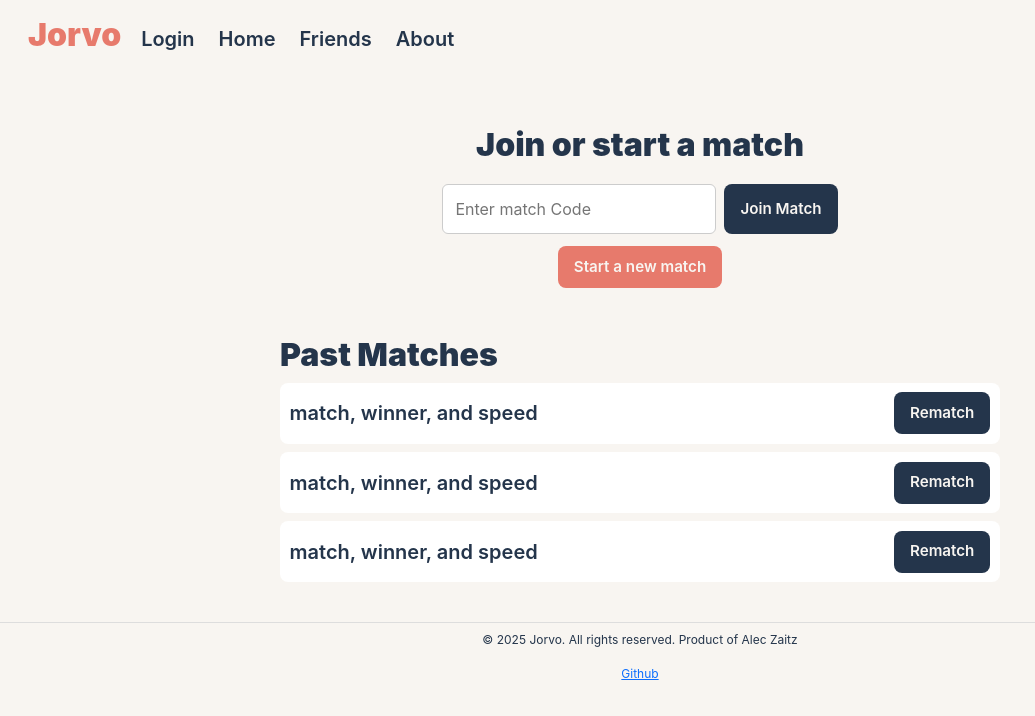
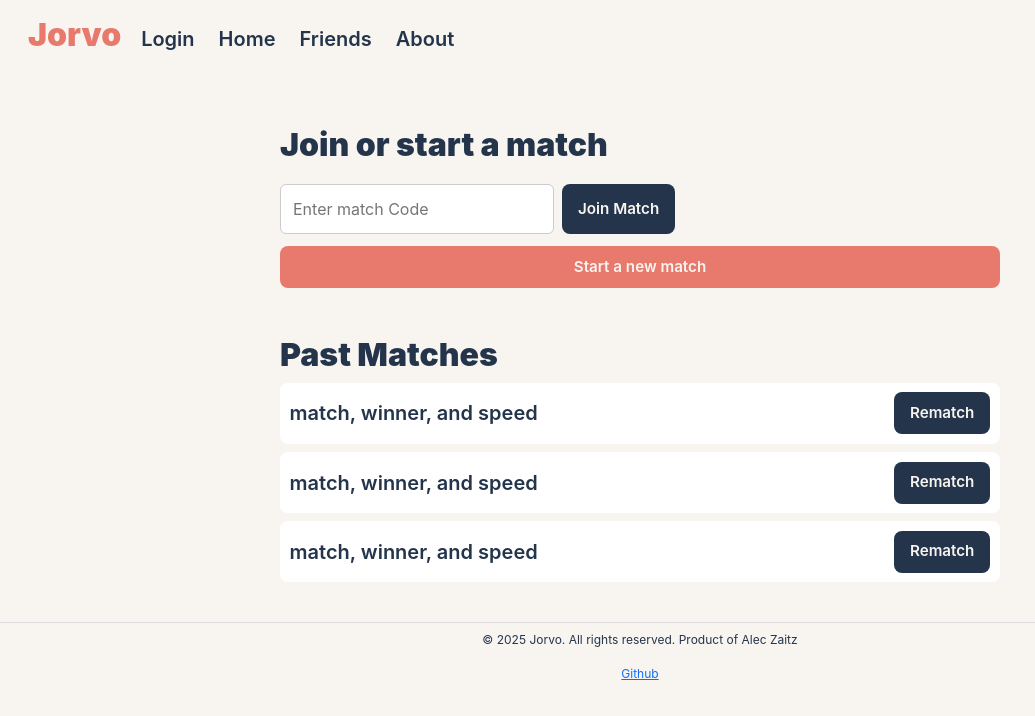
Before and after one commit to aleczaitz/startup, a React (Vite) app: page /home in a window 1280 px wide. Shown: the top 716 px of the page, without its empty margins (0-1035 px from the left). Built offline with nearby package versions, Linux system fonts and the light colour scheme.

Commit message:
made styling more consistent

```diff
--- a/src/friends/friends.css
+++ b/src/friends/friends.css
@@ -3,7 +3,7 @@
 
 .addFriendSection {
   display: flex;
-  flex-direction: row;
+  flex-direction: column;
   gap: 0.75rem;
   padding: 1rem 0;
   width: 100%;
--- a/src/home/home.css
+++ b/src/home/home.css
@@ -10,13 +10,14 @@
   padding: 1rem 0;
   width: 100%;
   max-width: 720px;
+  align-items: stretch;
 }
 
 .matchCodeInput {
   width: 100%;
   font-size: 1rem;
   display: flex;
-  justify-content: center;
+  justify-content: stretch;
   gap: 0.5rem;
   transition: border-color .2s, box-shadow .2s;
 }
```
